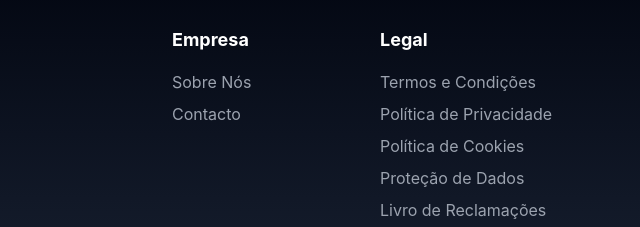
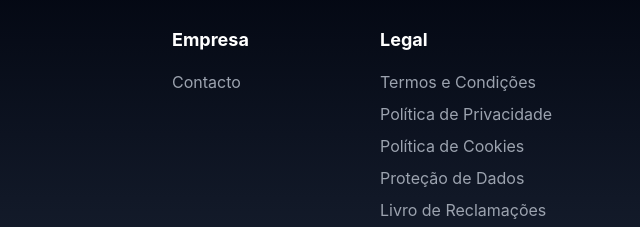
Before and after one commit to a31223-wq/JMseguros2, a plain HTML site: page index.html in a window 1280 px wide. Shown: the part 4104-4331 px from the top of the page, 564-1204 px from the left. Drawn offline with nearby package versions, Linux system fonts and the light colour scheme.

Commit message:
Update index.html

```diff
--- a/index.html
+++ b/index.html
@@ -433,11 +433,6 @@
         <h4 class="text-lg font-bold mb-4">Empresa</h4>
         <ul class="space-y-2">
           <li>
-            <button onclick="scrollToSection('about')" class="text-gray-400 hover:text-white transition" type="button">
-              Sobre Nós
-            </button>
-          </li>
-          <li>
             <button onclick="scrollToSection('contact')" class="text-gray-400 hover:text-white transition" type="button">
               Contacto
             </button>
```
